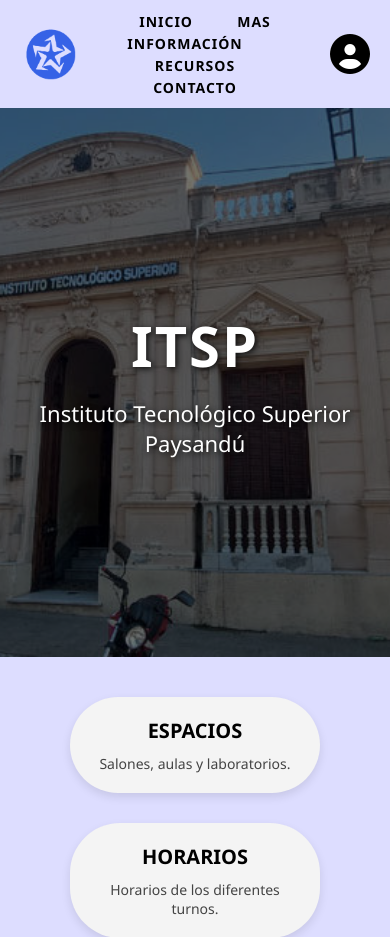
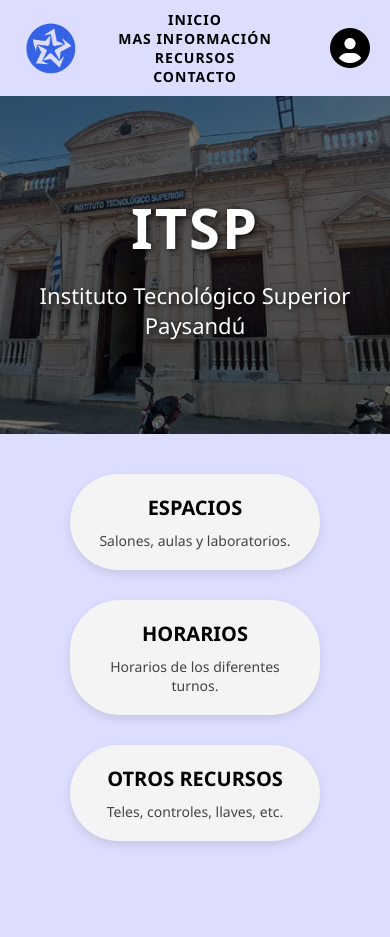
Before and after one commit to AcruxITSP/AcruxProject, a PHP site: page / in a window 390 px wide. Shown: the top 937 px of the page. After the commit the page ends 845 px from the top, so only its background shows below. Run offline with PHP 8.4, Linux system fonts and the light colour scheme.

Commit message:
Media Query mejorada.

```diff
--- a/frontend/styles/styles.css
+++ b/frontend/styles/styles.css
@@ -171,29 +171,20 @@ header {
     color: var(--large-text-fg-color)
 }
 
-/* Celular (vertical) | 0px - 320px */
-@media only screen and (max-width: 320px) {
-    .nav-links a:active {
-        color: rgb(0, 47, 255);
+@media only screen and (max-width: 480px) {
+    .banner {
+        height: 40vh;
     }
 }
 
-/* Celular (horizontal) y tablet (vertical) | 320px - 768px */
-@media only screen and (min-width: 320px) {
-    .nav-links a:active {
-        color: rgb(0, 47, 255);
+@media only screen and (max-width: 600px) {
+    .nav-links {
+        display: flex;
+        flex-direction: column;
     }
 }
 
-/* Tablet (horizontal) | 768px - 1024px */
-@media only screen and (min-width: 768px) {
-    .nav-links a:active {
-        color: rgb(0, 47, 255);
-    }
-}
-
-/* Escritorios | + 1024px*/
-@media only screen and (min-width: 1024px) {
+@media only screen and (min-width: 968px) {
     .recurso:hover {
         transform: translateY(-5px);
         box-shadow: 0 6px 15px rgba(0, 0, 0, 0.15);
```
